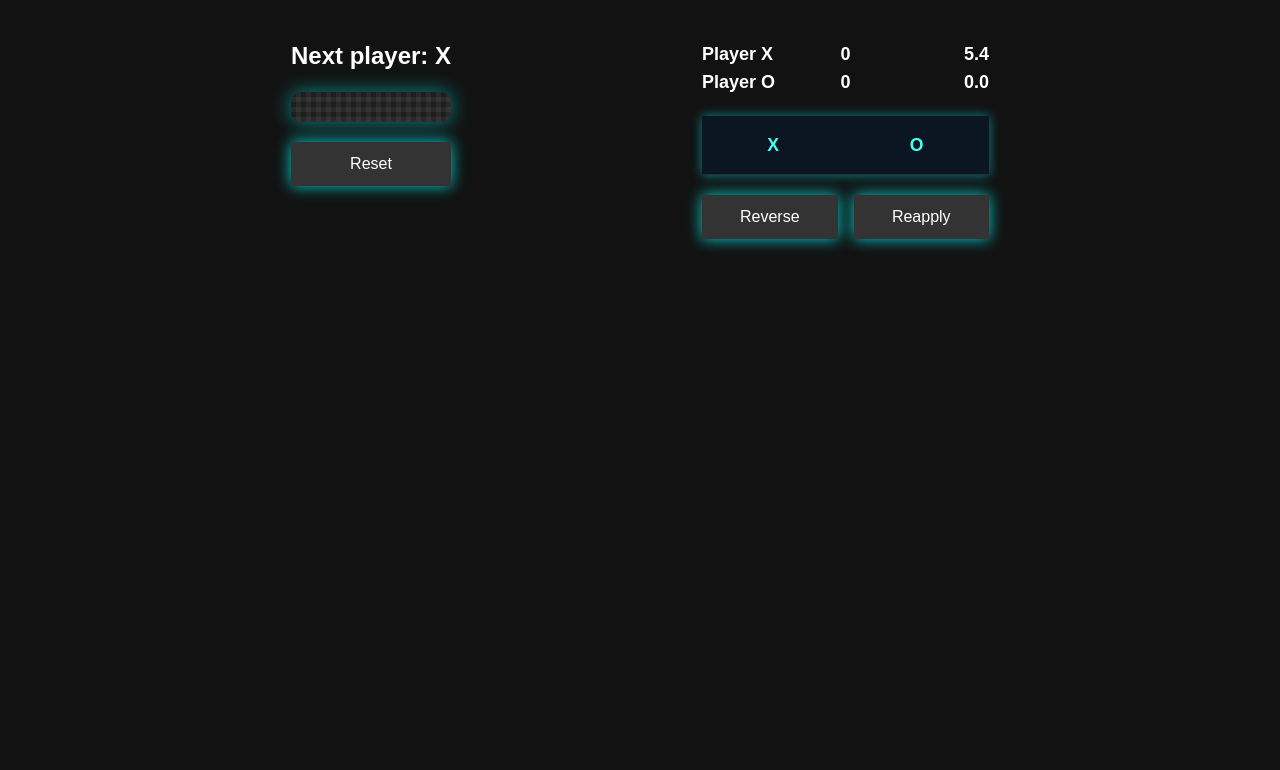
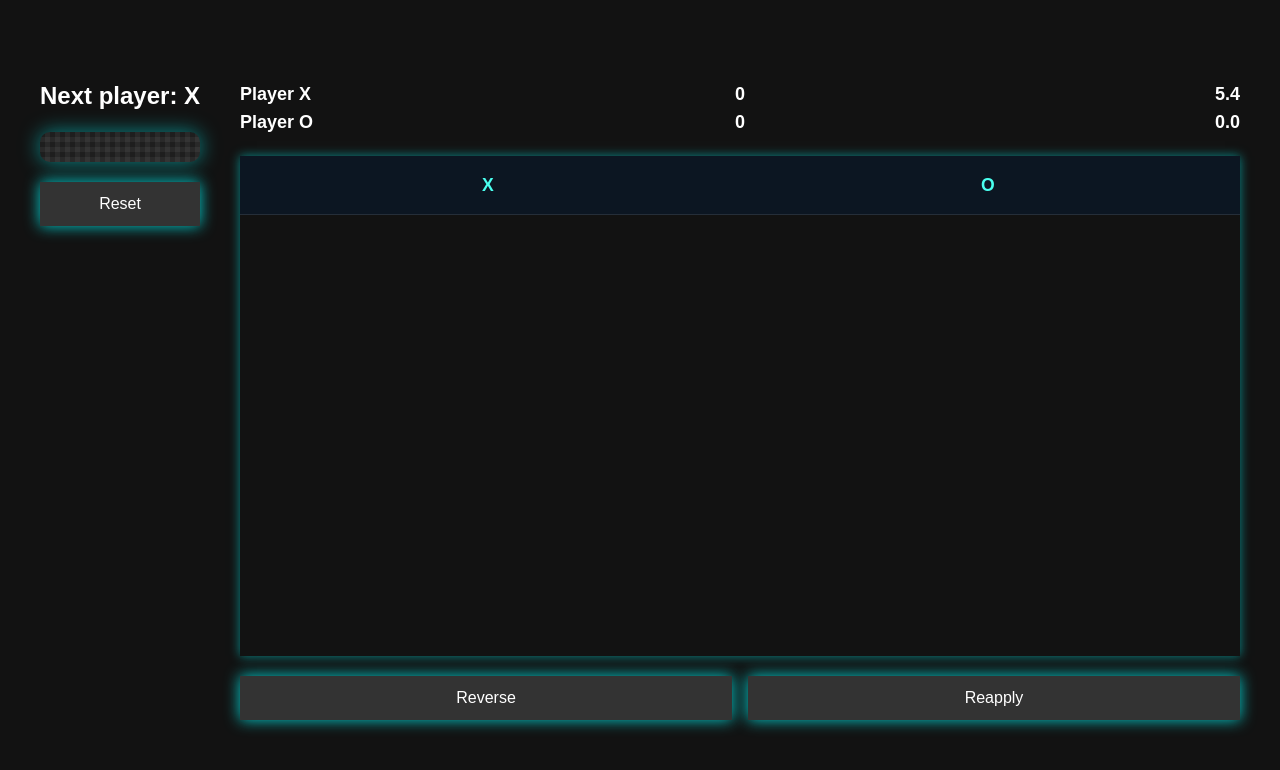
Before and after one commit to Tonio2/Gomoku, a React (Create React App) app in the folder GomokuFront/: page /game in a window 1280 px wide. Shown: the top 770 px of the page. Built offline with nearby package versions, Linux system fonts and the light colour scheme; no server answers.

Commit message:
styles: listMove scrollable

```diff
--- a/GomokuFront/src/AIstyles.css
+++ b/GomokuFront/src/AIstyles.css
@@ -53,3 +53,17 @@ body {
   background-color: rgba(255, 255, 255, 0.1);
   cursor: pointer;
 }
+
+/* Custom scrollbar styling */
+.custom-scrollbar::-webkit-scrollbar {
+  width: 8px;
+}
+
+.custom-scrollbar::-webkit-scrollbar-track {
+  background: rgba(255, 255, 255, 0.1);
+}
+
+.custom-scrollbar::-webkit-scrollbar-thumb {
+  background-color: rgba(10, 23, 38, 0.6);
+  border-radius: 4px;
+}
--- a/GomokuFront/src/GomokuGameBoard.tsx
+++ b/GomokuFront/src/GomokuGameBoard.tsx
@@ -30,15 +30,15 @@ export default function Game() {
   }
 
   return (
-    <div className="flex flex-row justify-evenly p-10">
-      <div className="flex flex-col">
+    <div className="grid grid-cols-[auto,1fr] gap-10 h-screen">
+      <div className="flex flex-col pt-20 pl-10">
         <h1 className="font-bold text-2xl mb-5">{status}</h1>
         <div className="game-board">
           <Board xIsNext={xIsNext} board={board} handleClick={handleClick} />
         </div>
         <Button onClick={() => handleReset()} text="Reset" />
       </div>
-      <div className="game-info min-w-[287px]">
+      <div className="game-info flex flex-col py-20 pr-10 max-h-screen">
         <ScoreBoard playerX={playerX} playerO={playerO} />
         <ListMoves moves={listMoves} currentMove={currentMove} />
         <div className="grid grid-cols-2 gap-4">
--- a/GomokuFront/src/components/ListMoves.tsx
+++ b/GomokuFront/src/components/ListMoves.tsx
@@ -30,7 +30,8 @@ const ListMoves: React.FC<IListMoves> = ({ moves, currentMove }) => {
   }
 
   return (
-    <table className="border-separate border-spacing-0 w-full bg-[rgba(10,23,38,0.8)] shadow-blur">
+    <div className="flex-grow overflow-y-auto shadow-blur custom-scrollbar">
+      <table className="border-separate border-spacing-0 w-full bg-[rgba(10,23,38,0.8)]">
         <thead>
           <tr>
             <th>X</th>
@@ -39,6 +40,7 @@ const ListMoves: React.FC<IListMoves> = ({ moves, currentMove }) => {
         </thead>
         <tbody>{formattedMoves}</tbody>
       </table>
+    </div>
   );
 };
 
```
Lines whose indentation alone changed are shown as unchanged.
